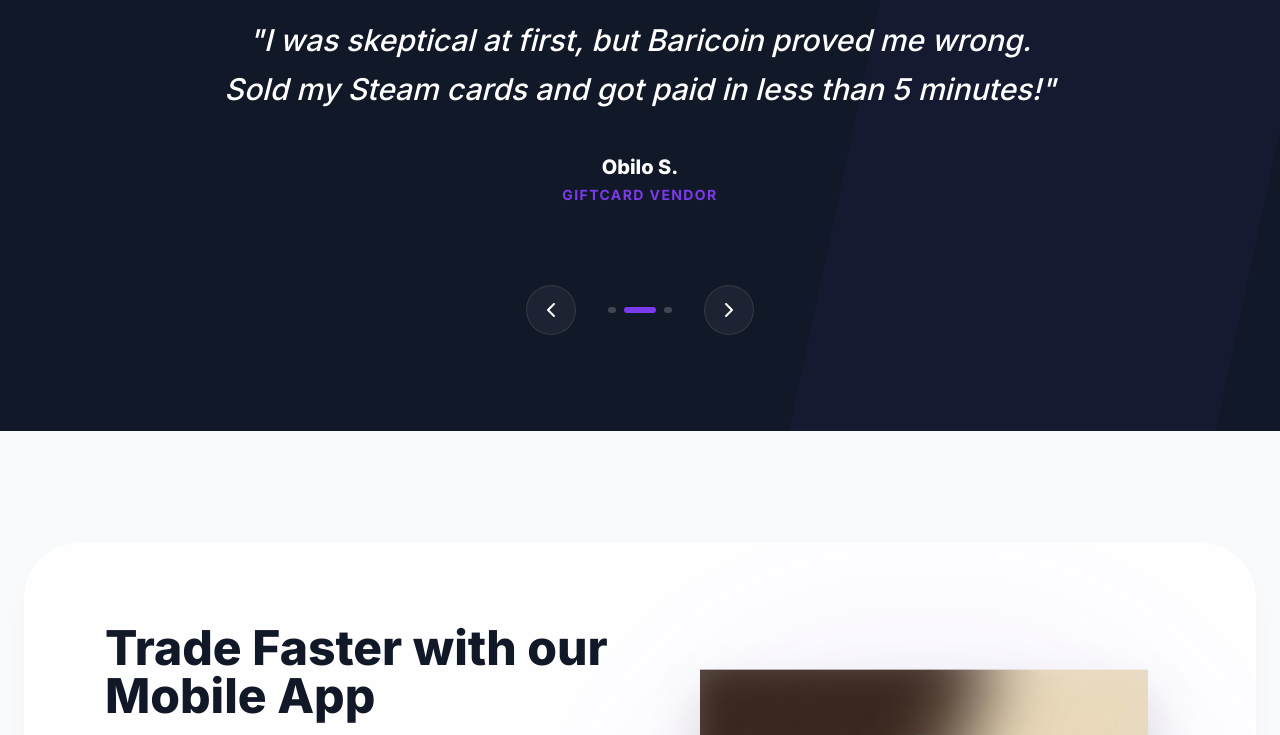
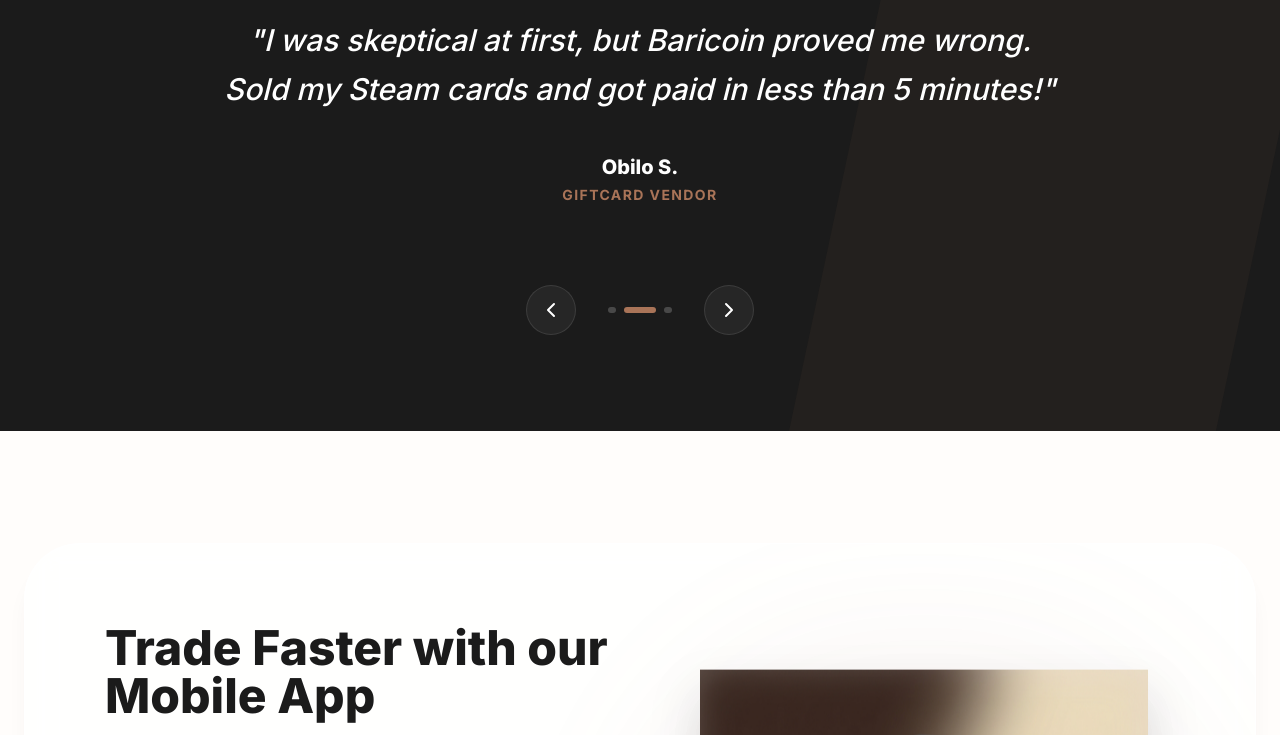
Before and after one commit to Markcrest-dev/Baricoin, a React (Vite) app in the folder web/: page / in a window 1280 px wide. Shown: the part 2393-3128 px from the top of the page. Built offline with nearby package versions, Linux system fonts and the light colour scheme; no server answers.

Commit message:
feat: implement backend trade and auth services with API integration and update frontend dashboard UI

```diff
--- a/web/src/index.css
+++ b/web/src/index.css
@@ -1,25 +1,25 @@
 @import "tailwindcss";
 
 /* ============================================
-   BARICOIN PREMIUM DESIGN SYSTEM (Tailwind 4)
+   BARICOIN PREMIUM DESIGN SYSTEM (Earth Tones)
    ============================================ */
 @theme {
-  /* Core Colors - Refined for "Fintech" feel */
-  --color-primary: #7C3AED;       /* Vibrant Violet */
-  --color-primary-dark: #4C1D95;  /* Deep Purple */
-  --color-secondary: #F59E0B;     /* Amber Gold */
-  --color-accent: #10B981;        /* Emerald Success */
+  /* Core Colors - Reverted to Brown/Cream Palette */
+  --color-primary: #A97458;       /* Rich Copper */
+  --color-primary-dark: #4A2E23;  /* Deep Espresso */
+  --color-secondary: #E8C7A3;     /* Golden Sand */
+  --color-accent: #A97458;
 
-  --color-brand-900: #111827;     /* Near Black/Deep Navy */
-  --color-brand-800: #1F2937;
-  --color-brand-700: #374151;
-  --color-brand-600: #4B5563;
-  --color-brand-500: #6B7280;
+  --color-brand-900: #1B1B1B;     /* True Black-Brown */
+  --color-brand-800: #2D241E;
+  --color-brand-700: #4A3F35;
+  --color-brand-600: #7A5C4B;
+  --color-brand-500: #AC9179;
 
-  --color-surface-50: #F8FAFC;    /* Sky White */
-  --color-surface-100: #F1F5F9;
-  --color-surface-200: #E2E8F0;
-  --color-surface-300: #CBD5E1;
+  --color-surface-50: #FFFDFB;    /* Warm Bone */
+  --color-surface-100: #F5E8D6;   /* Classic Cream */
+  --color-surface-200: #EADBC8;
+  --color-surface-300: #D4B595;
 
   --color-success: #10B981;
   --color-warning: #F59E0B;
@@ -31,8 +31,8 @@
   --font-heading: 'Poppins', 'Inter', sans-serif;
 
   /* Shadows */
-  --shadow-premium: 0 20px 25px -5px rgba(0, 0, 0, 0.05), 0 10px 10px -5px rgba(0, 0, 0, 0.02);
-  --shadow-glow: 0 0 20px rgba(124, 58, 237, 0.3);
+  --shadow-premium: 0 20px 25px -5px rgba(74, 46, 35, 0.05), 0 10px 10px -5px rgba(74, 46, 35, 0.02);
+  --shadow-glow: 0 0 20px rgba(169, 116, 88, 0.3);
 }
 
 /* ============================================
@@ -62,7 +62,7 @@
   }
 
   .glass-dark {
-    @apply bg-black/40 backdrop-blur-xl border border-white/10;
+    @apply bg-brand-900/40 backdrop-blur-xl border border-white/10;
   }
 
   .glass-card {
--- a/web/src/pages/DashboardPage.tsx
+++ b/web/src/pages/DashboardPage.tsx
@@ -21,21 +21,21 @@
     title: 'Buy Airtime',
     desc: 'Recharge instantly',
     path: '/airtime',
-    gradient: 'from-blue-500 to-indigo-600',
+    gradient: 'from-primary to-primary-dark',
   },
   {
     icon: <Tv size={24} />,
     title: 'Pay Bills',
     desc: 'Cable & Electricity',
     path: '/cable',
-    gradient: 'from-fuchsia-500 to-purple-600',
+    gradient: 'from-brand-600 to-brand-800',
   },
   {
     icon: <CreditCard size={24} />,
     title: 'Sell Cards',
     desc: 'High rates only',
     path: '/giftcards',
-    gradient: 'from-amber-400 to-orange-600',
+    gradient: 'from-secondary to-primary',
   },
 ];
 
--- a/web/src/pages/HomePage.tsx
+++ b/web/src/pages/HomePage.tsx
@@ -22,19 +22,19 @@
     icon: <Gift size={32} />,
     title: 'Gift Cards',
     desc: 'Sell gift cards for Naira at industry-leading rates. Fast, secure, and reliable.',
-    color: 'from-purple-500 to-indigo-600',
+    color: 'from-primary to-primary-dark',
   },
   {
     icon: <Bitcoin size={32} />,
     title: 'Crypto Trading',
     desc: 'Convert BTC, ETH, and USDT to Naira instantly. We guarantee the best market prices.',
-    color: 'from-blue-500 to-cyan-600',
+    color: 'from-brand-600 to-brand-800',
   },
   {
     icon: <CreditCard size={32} />,
     title: 'Bill Payments',
     desc: 'Pay for utilities, airtime, and data in seconds. Convenience at your fingertips.',
-    color: 'from-emerald-500 to-teal-600',
+    color: 'from-secondary to-primary',
   },
 ];
 
```
Also changed, not shown: 70 other files (tests, documents, lock files or other folders).
